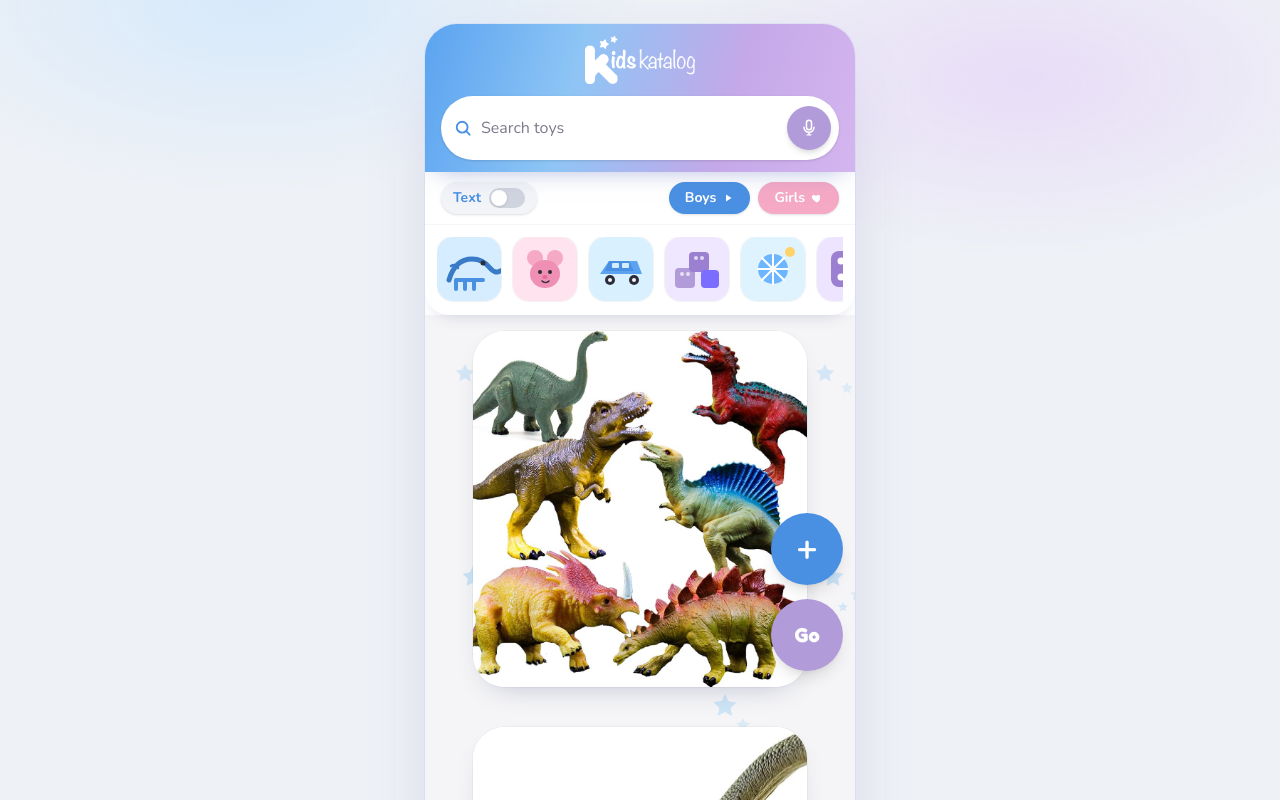
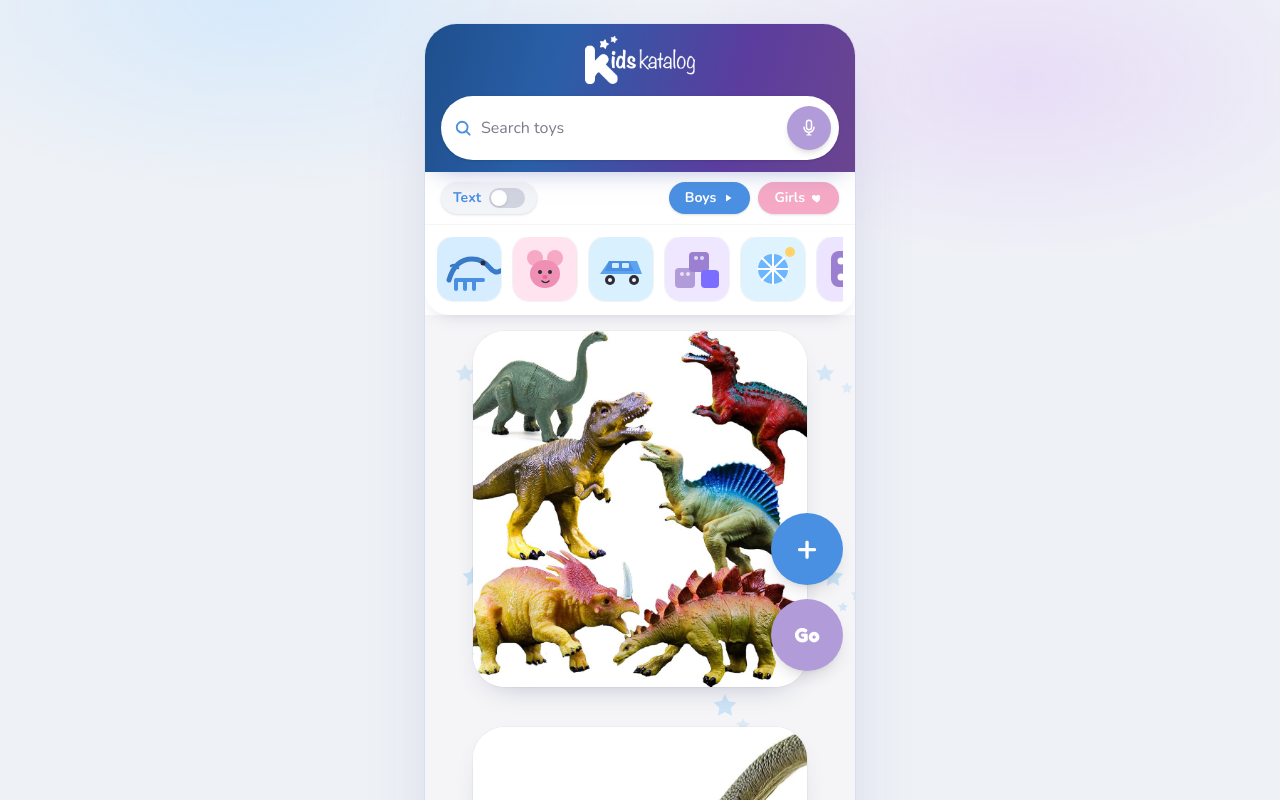
Before and after one commit to chastonbaggett-maker/kidskatalog, a Next.js app: page /shop in a window 1280 px wide. Shown: the top 800 px of the page. Built offline with nearby package versions, Linux system fonts and the light colour scheme.

Commit message:
Darken header blue-purple gradient

```diff
--- a/src/app/globals.css
+++ b/src/app/globals.css
@@ -2,9 +2,9 @@
 
 :root {
   --blue: #4a90e2;
-  --blue-deep: #3a7bc8;
+  --blue-deep: #2a5fa8;
   --purple: #b19cd9;
-  --purple-deep: #9b7fd1;
+  --purple-deep: #7a5fb0;
   --pink: #f5a9c5;
   --pink-deep: #ef8fb3;
   --lavender: #ebe4f7;
@@ -14,8 +14,8 @@
   --ink-soft: #7a7a8c;
   --background: var(--bg);
   --foreground: var(--ink);
-  --header-grad: linear-gradient(105deg, #5ba3f0 0%, #8ec5f5 35%, #c4a8e8 70%, #d4b5ef 100%);
-  --header-grad-alt: linear-gradient(180deg, #c44fd0 0%, #7b6dff 45%, #4aa3f0 100%);
+  --header-grad: linear-gradient(105deg, #1e4f8c 0%, #2a5fa8 30%, #5b3d9e 70%, #6b4590 100%);
+  --header-grad-alt: linear-gradient(180deg, #7a2d8a 0%, #3d3a9e 45%, #1e5a9c 100%);
 }
 
 @theme inline {
```
